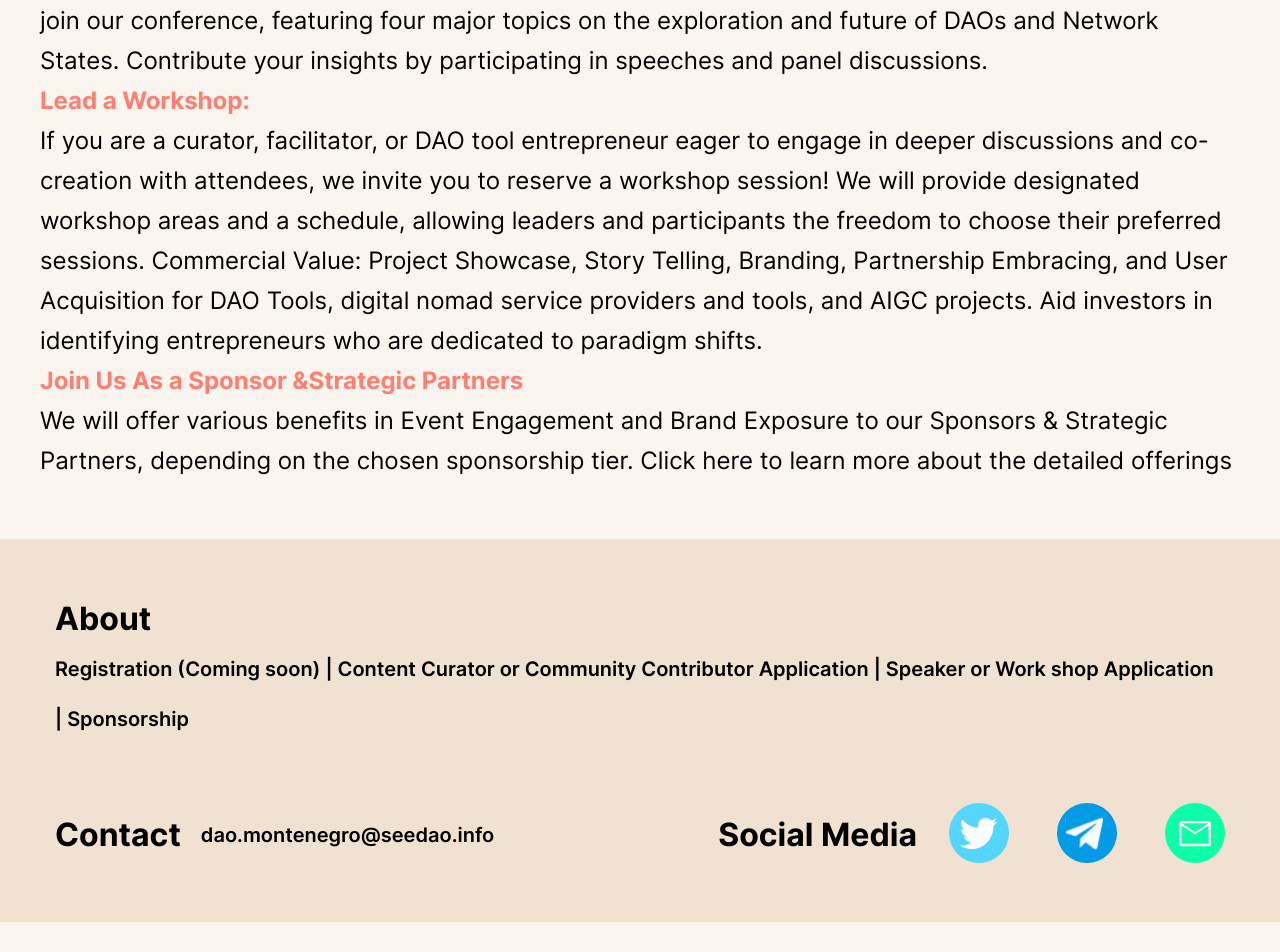
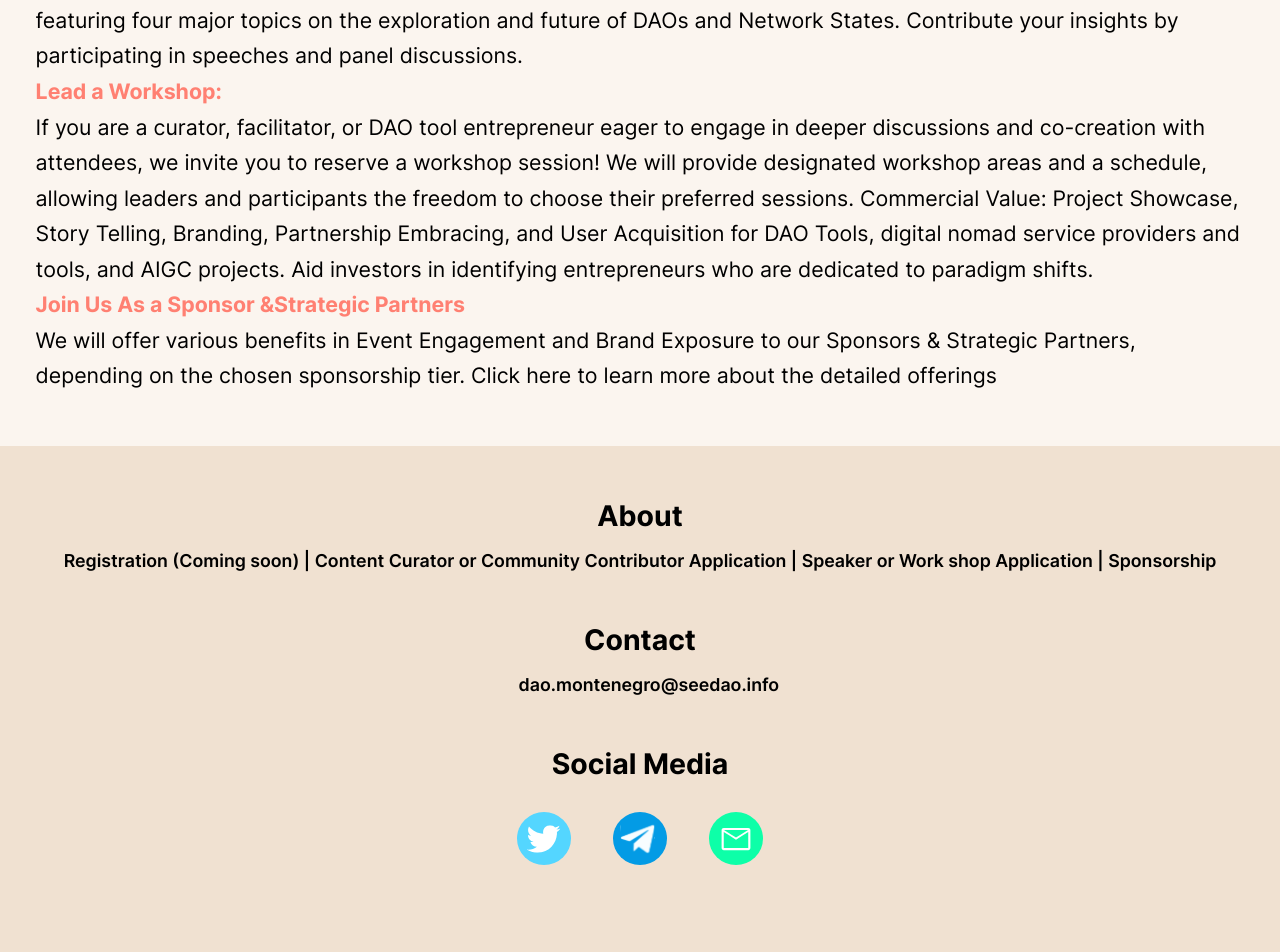
Before and after one commit to rebase-network/dao-montenegro-web, a React (Vite) app: page / in a window 1280 px wide. Shown: the part 7294-8246 px from the top of the page. Before the commit the page ends 8216 px from the top, so only its background shows below. Built offline with nearby package versions, Linux system fonts and the light colour scheme.

Commit message:
adapt about

```diff
--- a/src/components/about.jsx
+++ b/src/components/about.jsx
@@ -101,16 +101,16 @@ const SectionTitle = styled.div`
 `;
 const JoinBox = styled.div`
   display: flex;
-  margin-top: 37px;
-  padding-bottom: 58px;
+  margin-top: 3.7rem;
+  padding-bottom: 5.8rem;
   img {
-    width: 449px;
-    margin-right: 48px;
+    width: 44.9rem;
+    margin-right: 4.8rem;
   }
 
   @media (max-width: 1280px) {
     display: block;
-    padding-inline: 40px;
+    padding-inline: 4rem;
 
     img {
       width: 100%;
@@ -118,14 +118,14 @@ const JoinBox = styled.div`
   }
 `;
 const JoinContent = styled.div`
-  padding-right: 70px;
+  padding-right: 7rem;
 
   p {
     font-family: "Inter";
     font-style: normal;
     font-weight: 400;
-    font-size: 28px;
-    line-height: 40px;
+    font-size: 2.8rem;
+    line-height: 4rem;
     margin: 0;
   }
 
@@ -136,7 +136,7 @@ const JoinContent = styled.div`
   @media (max-width: 1280px) {
     padding-right: 0;
     p {
-      font-size: 24px;
+      font-size: 2.4rem;
     }
   }
 `;
@@ -144,56 +144,78 @@ const JoinContent = styled.div`
 const Footer = styled.footer`
   width: 100%;
   box-sizing: border-box;
-  padding: 55px;
+  padding: 5.5rem;
   background: #f0e1d1;
 `;
 
-const Part = styled.div``;
+const Part = styled.div`
+  @media (max-width: 1280px) {
+    display: flex;
+    flex-direction: column;
+    align-items: center;
+    justify-content: center;
+    text-align: center;
+  }
+`;
 
 const CotactPart = styled.div`
   display: flex;
   align-items: center;
   justify-content: space-between;
-  margin-top: 59px;
+  margin-top: 5.9rem;
+  @media (max-width: 1280px) {
+    justify-content: center;
+    flex-direction: column;
+    margin-top: 35px
+  }
 `;
 
 const LinePart = styled.div`
   display: flex;
   align-items: center;
+  @media (max-width: 1280px) {
+    justify-content: center;
+    flex-direction: column;
+    margin-bottom: 35px;
+  }
 `;
 
 const Title = styled.div`
   font-family: "Inter";
   font-style: normal;
   font-weight: 700;
-  font-size: 32px;
-  line-height: 50px;
+  font-size: 3.2rem;
+  line-height: 5rem;
 `;
 
 const Text = styled.div`
   font-family: "Inter";
   font-style: normal;
   font-weight: 600;
-  font-size: 20px;
-  line-height: 50px;
+  font-size: 2rem;
+  line-height: 5rem;
   &.symbol {
     color: #296af1;
   }
 `;
 
 const ContactText = styled(Text)`
-  margin-left: 20px;
+  margin-left: 2rem;
 `;
 
 const SocialBox = styled.div`
-  margin-left: 32px;
+  margin-left: 3.2rem;
   img {
-    width: 60px;
+    width: 6rem;
   }
   a {
-    margin-right: 48px;
+    margin-right: 4.8rem;
     &:last-child {
       margin-right: 0;
     }
   }
+  @media (max-width: 1280px) {
+    margin-top: 25px;
+    margin-left: 0;
+  }
 `;
```
